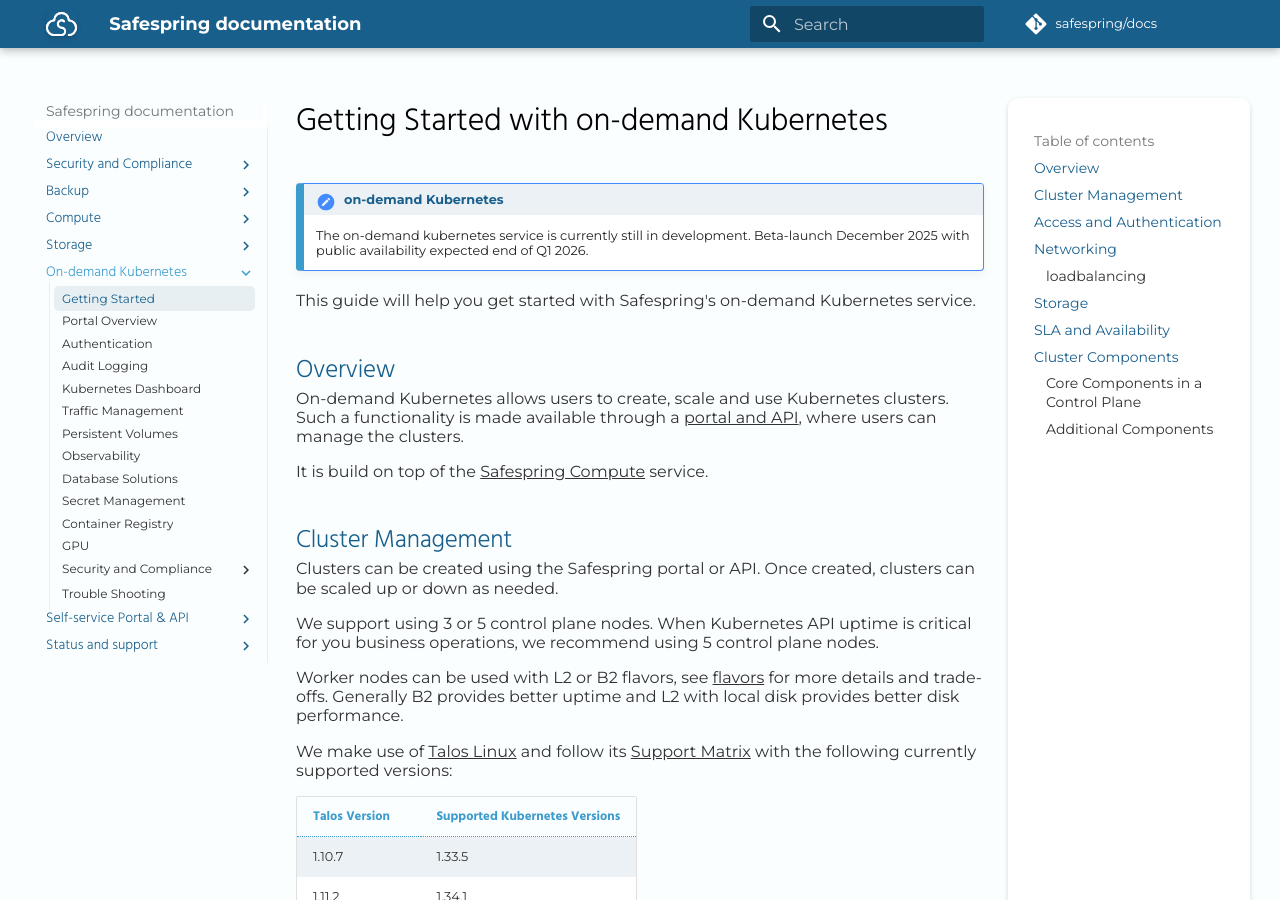
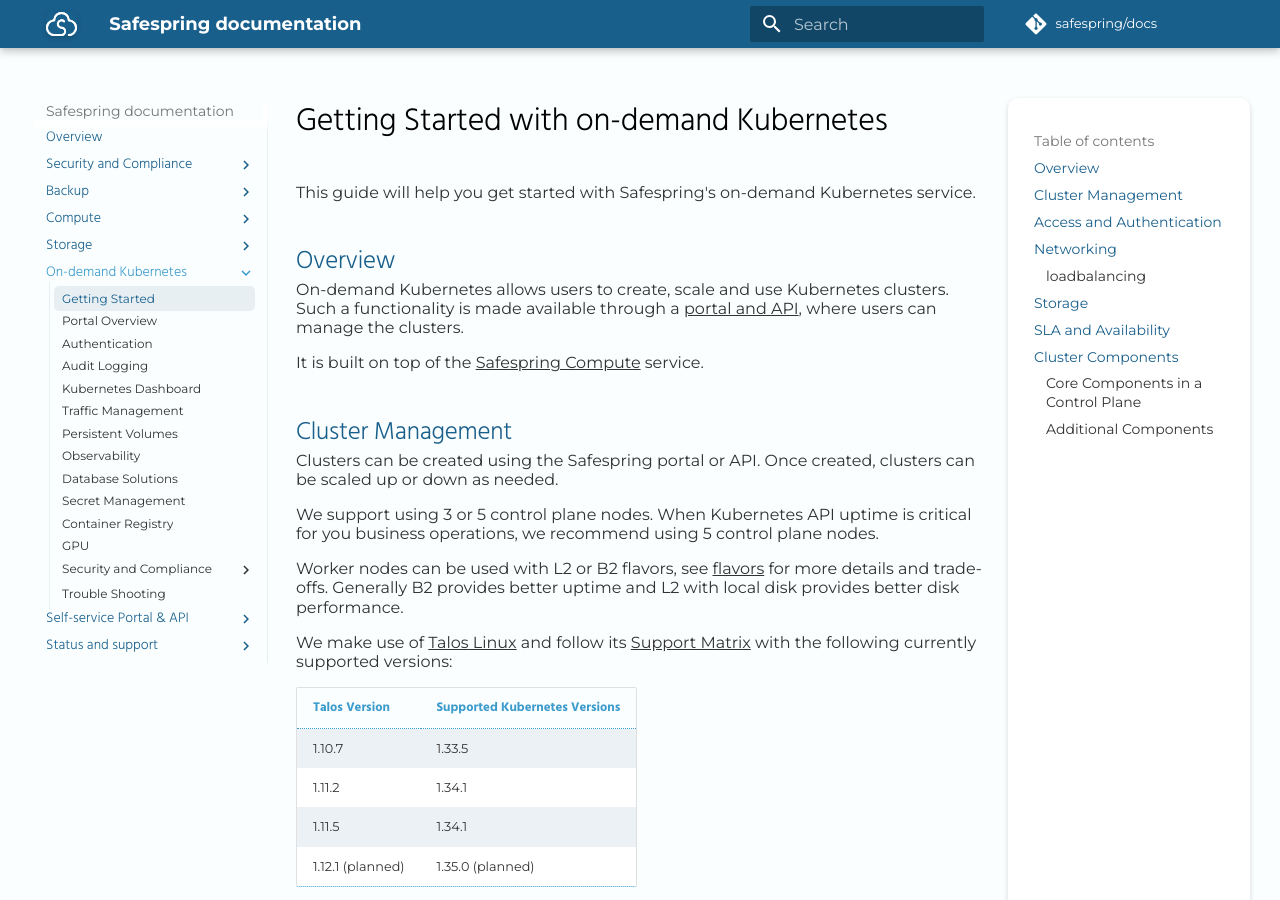
Before and after one commit to safespring/docs, an MkDocs documentation site: the page built from content/kubernetes/getting-started.md, in a window 1280 px wide and 900 px high. Built offline with MkDocs 1.6.1 and Material for MkDocs 9.7.7, drawn with Linux system fonts in a browser that asks for light colours; some web fonts are replaced; a script that is not in the unit is left out; comment, search, counter and statistics services are not loaded.

Commit message:
Update getting-started.md

```diff
--- a/content/kubernetes/getting-started.md
+++ b/content/kubernetes/getting-started.md
@@ -1,7 +1,4 @@
 # Getting Started with on-demand Kubernetes
-
-!!! note "on-demand Kubernetes"
-    The on-demand kubernetes service is currently still in development. Beta-launch December 2025 with public availability expected end of Q1 2026.
 
 This guide will help you get started with Safespring's on-demand Kubernetes service.
 
@@ -9,7 +6,7 @@
 
 On-demand Kubernetes allows users to create, scale and use Kubernetes clusters. Such a functionality is made available through a [portal and API](portal-overview.md), where users can manage the clusters.
 
-It is build on top of the [Safespring Compute](../compute/getting-started.md) service.
+It is built on top of the [Safespring Compute](../compute/getting-started.md) service.
 
 ## Cluster Management
 
```
